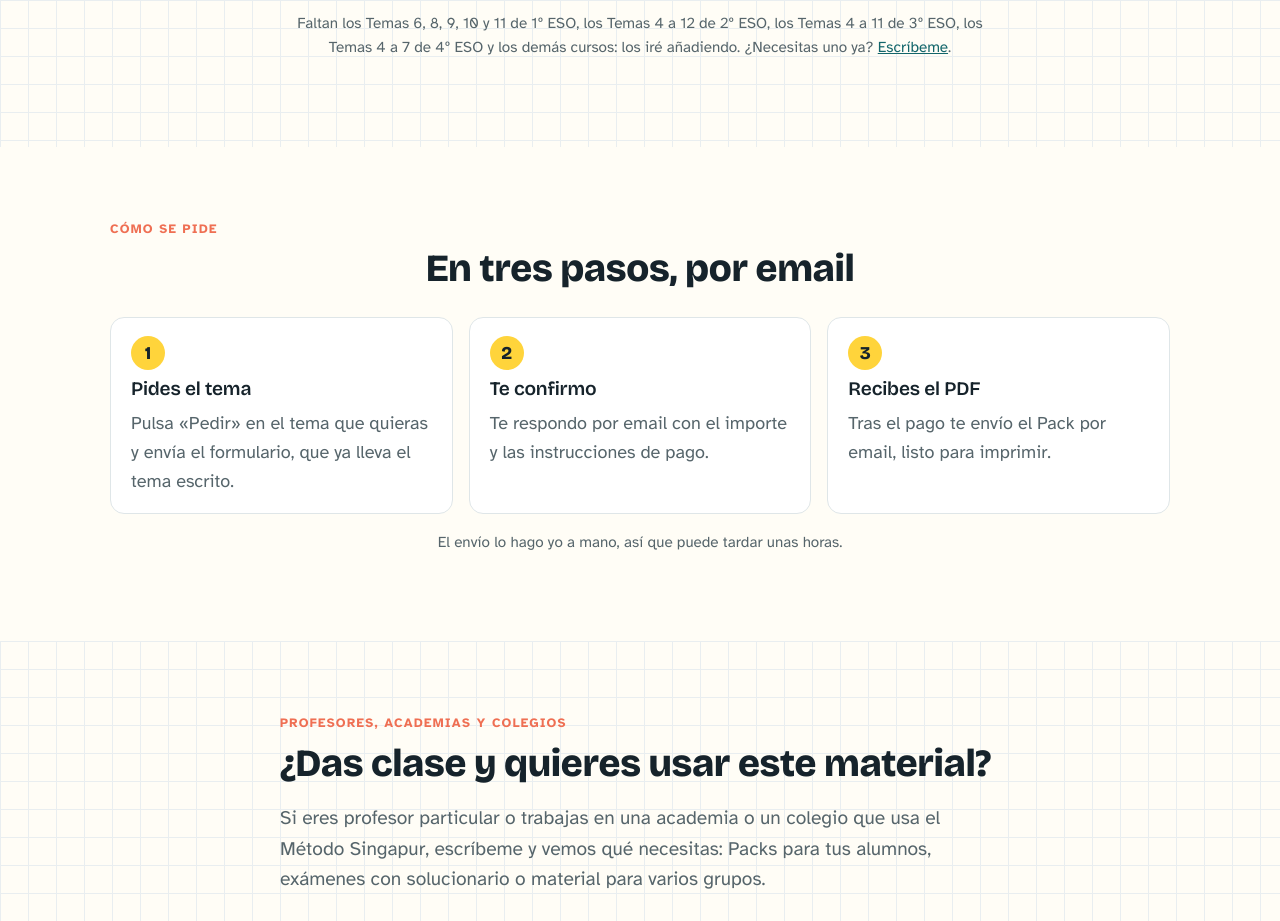
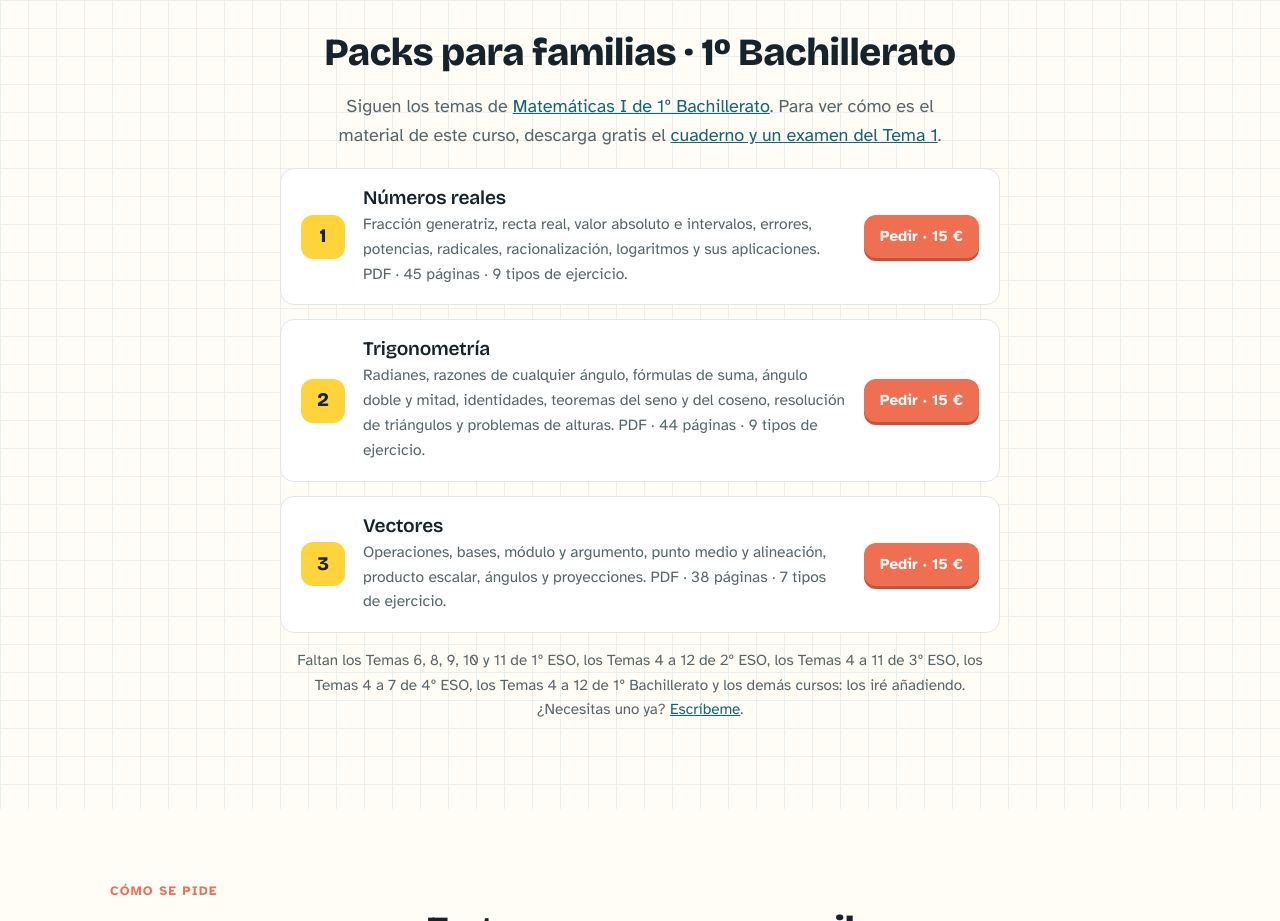
Before and after one commit to tuprofedematematicassingapur/web, a plain HTML site: page material/index.html in a window 1280 px wide. Shown: the part 4603-5524 px from the top of the page. Drawn offline with nearby package versions, Linux system fonts and the light colour scheme.

Commit message:
Material: añade los Packs para familias de 1º Bachillerato (Temas 1–3, 15 €)
- Nuevo bloque #packs-1-bach en /material/ con Números reales, Trigonometría y Vectores
- Enlace al pack en los Temas 1–3 de /temarios/1-bach/
- Aviso de /material-gratis/ y nota de temas pendientes actualizados

Co-Authored-By: Claude Opus 5.5 <noreply@anthropic.com>
Claude-Session: https://claude.ai/code/session_01LZtUM8Edt4yMDTMaJUfs3m

```diff
--- a/material/index.html
+++ b/material/index.html
@@ -189,7 +189,31 @@
   </div>
   <a class="btn btn-sm tema-btn" href="/contacto/?curso=4%C2%BA%20ESO&amp;pedido=Tema%203%3A%20Aplicaciones%20de%20la%20trigonometr%C3%ADa">Pedir · 15 €</a>
 </article></div>
-    <p class="center small-note">Faltan los Temas 6, 8, 9, 10 y 11 de 1º ESO, los Temas 4 a 12 de 2º ESO, los Temas 4 a 11 de 3º ESO, los Temas 4 a 7 de 4º ESO y los demás cursos: los iré añadiendo. ¿Necesitas uno ya? <a href="/contacto/">Escríbeme</a>.</p>
+    <h2 class="h-center" id="packs-1-bach" style="margin-top:2.2rem">Packs para familias · 1º Bachillerato</h2>
+    <p class="h-center lead-c">Siguen los temas de <a href="/temarios/1-bach/">Matemáticas I de 1º Bachillerato</a>. Para ver cómo es el material de este curso, descarga gratis el <a href="/material-gratis/#1-bach">cuaderno y un examen del Tema 1</a>.</p>
+    <div class="temas"><article class="tema">
+  <span class="tema-num">1</span>
+  <div class="tema-body">
+    <h3>Números reales</h3>
+    <p>Fracción generatriz, recta real, valor absoluto e intervalos, errores, potencias, radicales, racionalización, logaritmos y sus aplicaciones. PDF · 45 páginas · 9 tipos de ejercicio.</p>
+  </div>
+  <a class="btn btn-sm tema-btn" href="/contacto/?curso=1%C2%BA%20Bachillerato&amp;pedido=Tema%201%3A%20N%C3%BAmeros%20reales">Pedir · 15 €</a>
+</article><article class="tema">
+  <span class="tema-num">2</span>
+  <div class="tema-body">
+    <h3>Trigonometría</h3>
+    <p>Radianes, razones de cualquier ángulo, fórmulas de suma, ángulo doble y mitad, identidades, teoremas del seno y del coseno, resolución de triángulos y problemas de alturas. PDF · 44 páginas · 9 tipos de ejercicio.</p>
+  </div>
+  <a class="btn btn-sm tema-btn" href="/contacto/?curso=1%C2%BA%20Bachillerato&amp;pedido=Tema%202%3A%20Trigonometr%C3%ADa">Pedir · 15 €</a>
+</article><article class="tema">
+  <span class="tema-num">3</span>
+  <div class="tema-body">
+    <h3>Vectores</h3>
+    <p>Operaciones, bases, módulo y argumento, punto medio y alineación, producto escalar, ángulos y proyecciones. PDF · 38 páginas · 7 tipos de ejercicio.</p>
+  </div>
+  <a class="btn btn-sm tema-btn" href="/contacto/?curso=1%C2%BA%20Bachillerato&amp;pedido=Tema%203%3A%20Vectores">Pedir · 15 €</a>
+</article></div>
+    <p class="center small-note">Faltan los Temas 6, 8, 9, 10 y 11 de 1º ESO, los Temas 4 a 12 de 2º ESO, los Temas 4 a 11 de 3º ESO, los Temas 4 a 7 de 4º ESO, los Temas 4 a 12 de 1º Bachillerato y los demás cursos: los iré añadiendo. ¿Necesitas uno ya? <a href="/contacto/">Escríbeme</a>.</p>
   </div>
 </section>
 
```
Also changed, not shown: material-gratis/index.html (+1 -1 lines), temarios/1-bach/index.html (+3 -0 lines).
